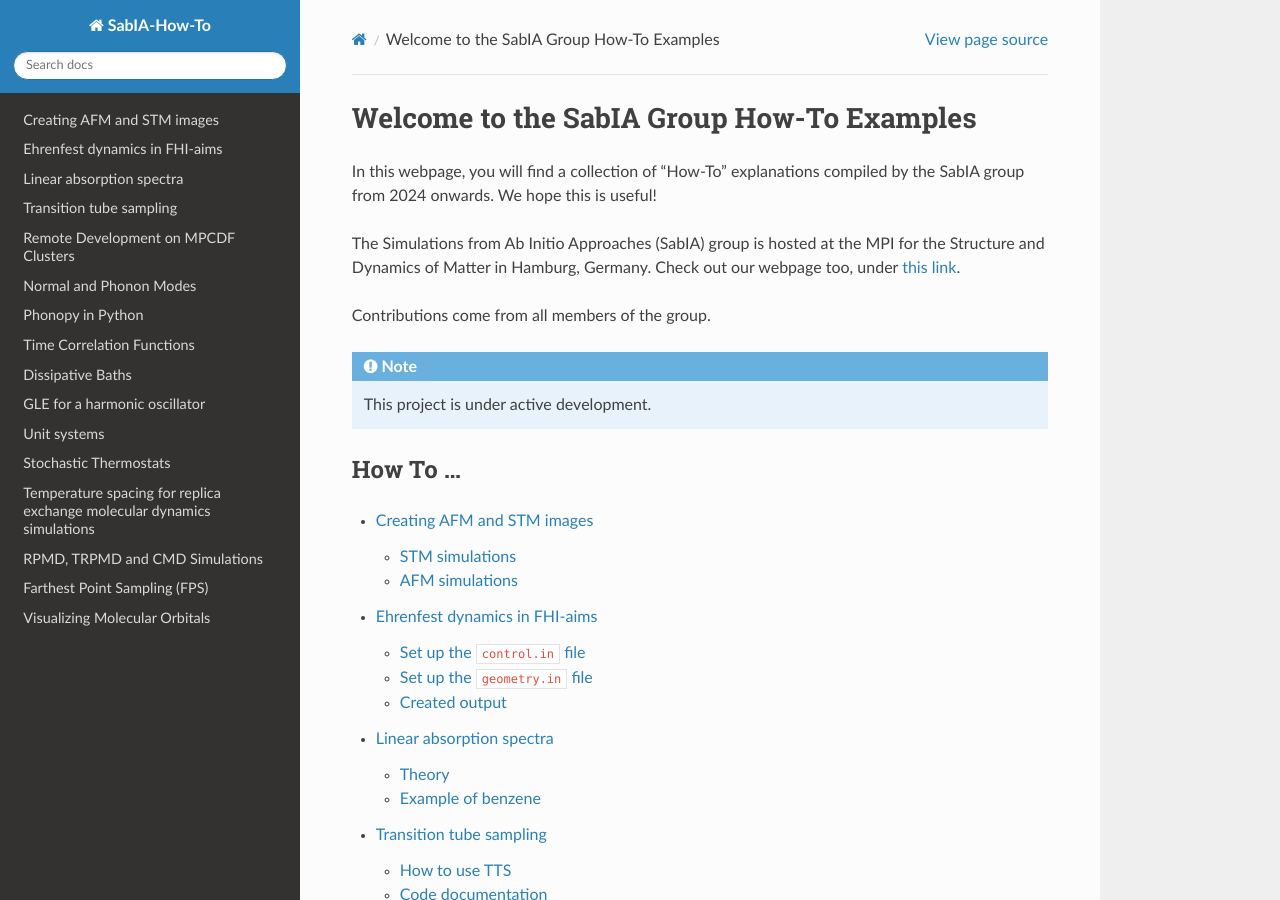
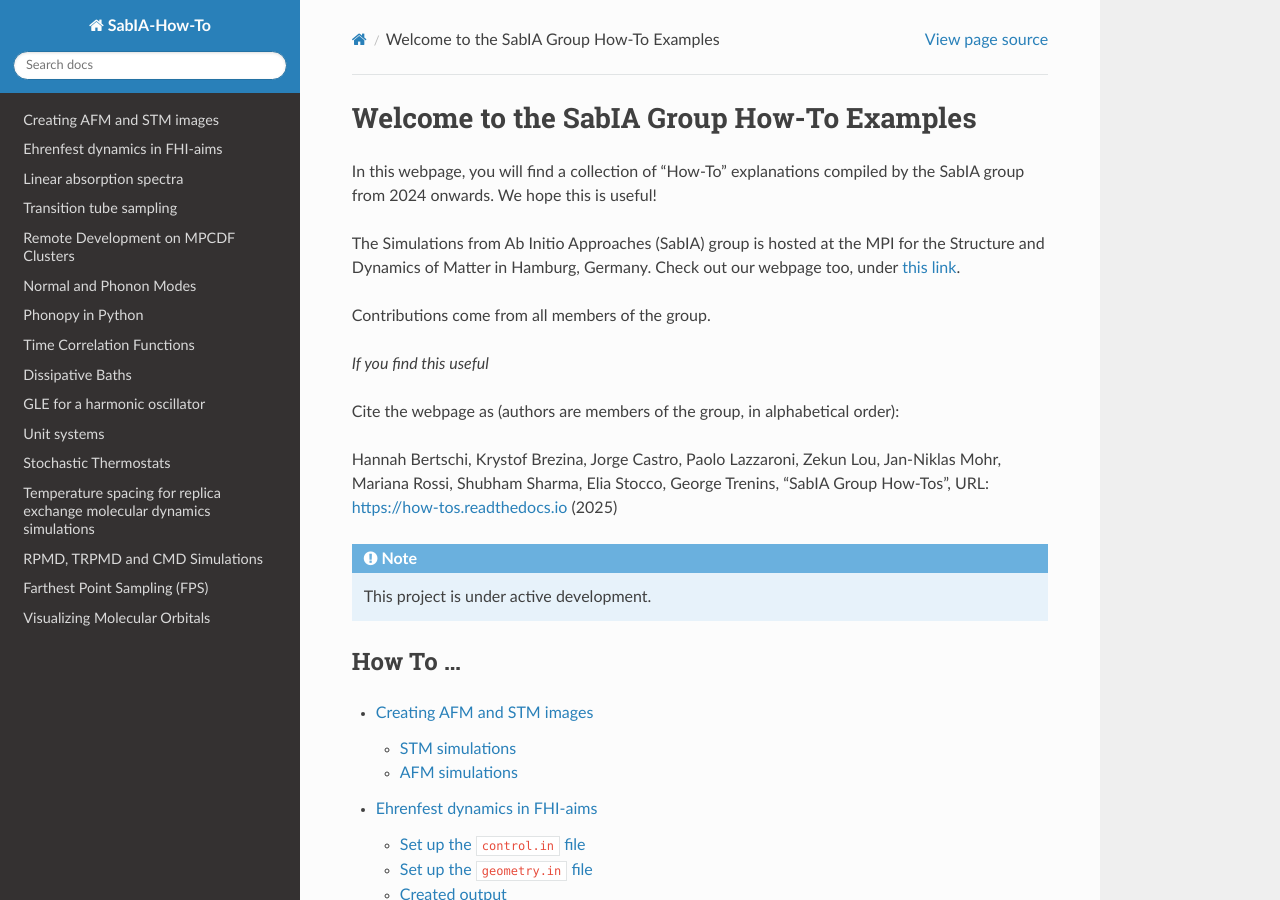
Before and after one commit to sabia-group/How-Tos, a Sphinx documentation site: the page built from docs/source/index.rst, in a window 1280 px wide and 900 px high. Built offline with Sphinx 7.4.7 and the Read the Docs theme 3.1.0, drawn with Linux system fonts in a browser that asks for light colours; pages that are not in the unit, such as notebooks, are missing from menus.

Commit message:
Updating

```diff
--- a/docs/source/index.rst
+++ b/docs/source/index.rst
@@ -9,6 +9,14 @@ MPI for the Structure and Dynamics of Matter in Hamburg, Germany. Check
 out our webpage too, under `this link`_.
 
 Contributions come from all members of the group.
+
+*If you find this useful*
+
+Cite the webpage as (authors are members of the group, in alphabetical order):
+
+Hannah Bertschi, Krystof Brezina, Jorge Castro, Paolo Lazzaroni, Zekun Lou, Jan-Niklas Mohr, Mariana Rossi, Shubham Sharma, Elia Stocco, George Trenins,
+"SabIA Group How-Tos", URL: https://how-tos.readthedocs.io (2025)
+
 
 .. note::
 
```
